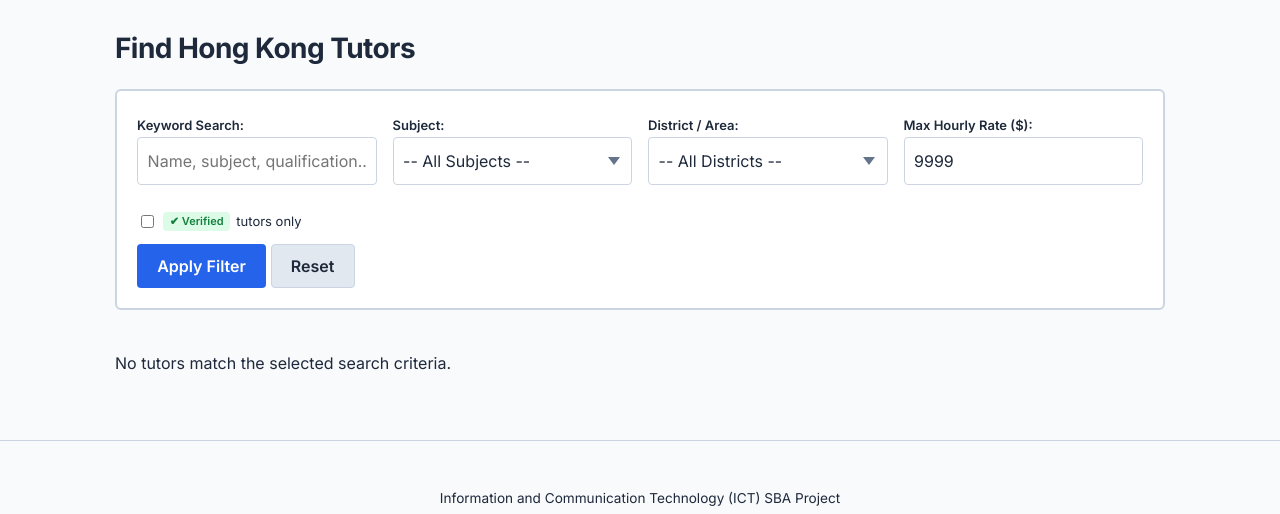
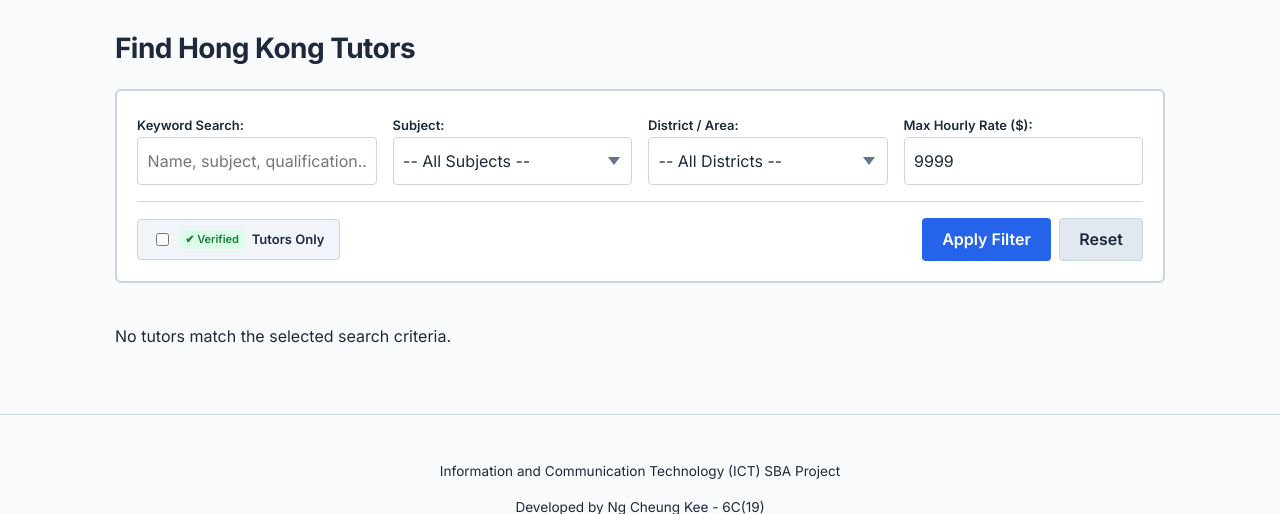
Before and after one commit to zox3y/tutorconnect_hk, a PHP site: page /index.php?page=search in a window 1280 px wide. Shown: the part 85-599 px from the top of the page. Run offline with PHP 8.4, Linux system fonts and the light colour scheme; data comes from the database, SQL or seed files in the repository; data that the repository does not hold is empty.

Commit message:
Update search.php

```diff
--- a/pages/search.php
+++ b/pages/search.php
@@ -98,13 +98,19 @@ if (!empty($alert_message)) {
   <label>Max Hourly Rate ($):</label>
   <input type='number' name='rate' value='<?= $max_rate ?>' min='0' max='9999'>
 </div>
-</div><br>
-<label class='checkbox-label' style='margin-bottom:0.75rem;'>
-  <input type='checkbox' name='verified' value='1' <?= $isverified ? 'checked' : '' ?>>
-  <span class='verified-badge'>✔ Verified</span> tutors only
-</label>
-<button type='submit' class='btn-primary' style='font-size:1rem;'>Apply Filter</button>
-<a href='?page=search' class='btn-sec'>Reset</a>
+</div>
+
+<div style='display:flex; justify-content:space-between; align-items:center; flex-wrap:wrap; gap:0.75rem; margin-top:1rem; padding-top:1rem; border-top:1px solid var(--border-color);'>
+  <label class='checkbox-label' style='padding:0.55rem 0.9rem; border:1px solid var(--border-color); border-radius:4px; background-color:var(--contact-bg); font-weight:600;'>
+    <input type='checkbox' name='verified' value='1' <?= $isverified ? 'checked' : '' ?>>
+    <span class='verified-badge'>✔ Verified</span> Tutors Only
+  </label>
+
+  <div style='display:flex; gap:0.5rem;'>
+    <button type='submit' class='btn-primary' style='font-size:1rem;'>Apply Filter</button>
+    <a href='?page=search' class='btn-sec'>Reset</a>
+  </div>
+</div>
 </form>
 
 <div style='display:flex; flex-direction:column; gap:1rem;'>
```
